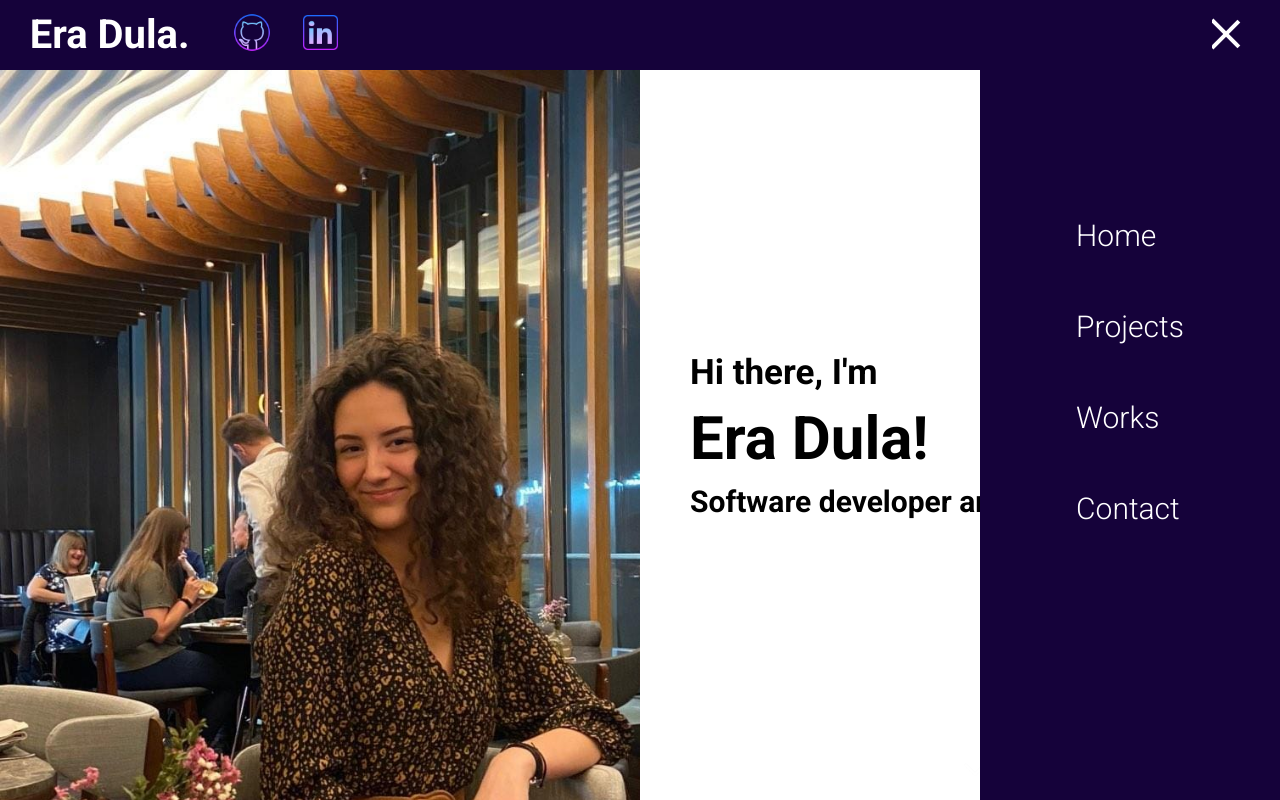
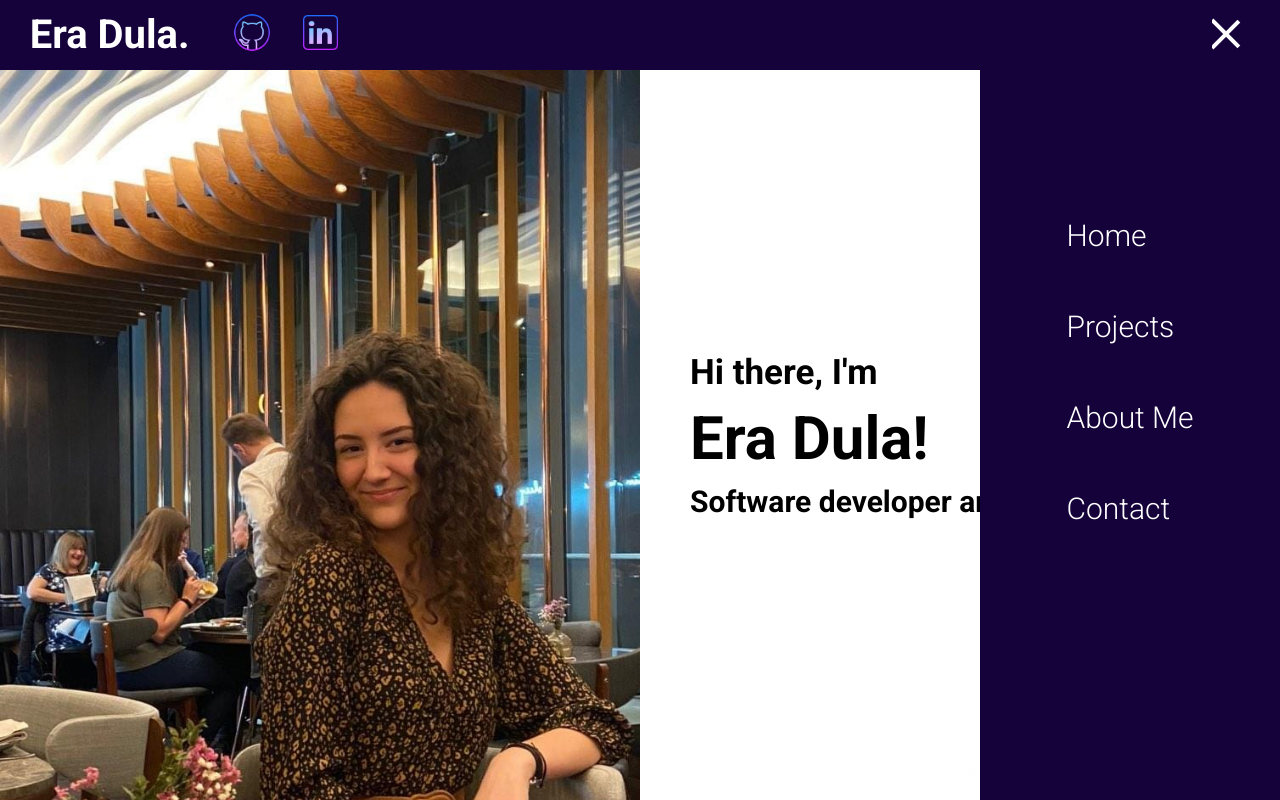
Before and after one commit to EraDula/personal-website, a React (Create React App) app in the folder my-website/: page / in a window 1280 px wide. Built offline with nearby package versions, Linux system fonts and the light colour scheme.

Commit message:
Change works section to about me

```diff
--- a/my-website/src/App.jsx
+++ b/my-website/src/App.jsx
@@ -2,7 +2,7 @@ import Contact from "./components/contact/Contact"
 import Intro from "./components/intro/Intro"
 import Navbar from "./components/navbar/Navbar"
 import Projects from "./components/projects/Projects"
-import Works from "./components/works/Works"
+import About from "./components/about/About"
 import Menu from "./components/menu/Menu"
 import "./app.scss"
 import { useState } from 'react';
@@ -16,7 +16,7 @@ function App() {
       <div className="sections">
         <Intro />
         <Projects />
-        <Works />
+        <About />
         <Contact />
       </div>
     </div>
--- a/my-website/src/components/works/Works.jsx
+++ b/my-website/src/components/about/About.jsx
@@ -1,9 +1,9 @@
 import React from 'react'
-import "./works.scss"
+import "./about.scss"
 
 export default function Works() {
   return (
-    <div className="works" id="works">
+    <div className="about" id="about">
 
     </div>
   )
--- a/my-website/src/components/works/works.scss
+++ b/my-website/src/components/about/about.scss
@@ -1,3 +1,3 @@
-.works{
+.about{
   background-color: lightgreen;
 }
--- a/my-website/src/components/menu/Menu.jsx
+++ b/my-website/src/components/menu/Menu.jsx
@@ -11,7 +11,7 @@ export default function Menu({ menuOpen, setMenuOpen }) {
           <a href="#projects">Projects</a>
         </li>
         <li onClick={()=>setMenuOpen(false)}>
-          <a href="#works">Works</a>
+          <a href="#about">About Me</a>
         </li>
         <li onClick={()=>setMenuOpen(false)}>
           <a href="#contact">Contact</a>
```
